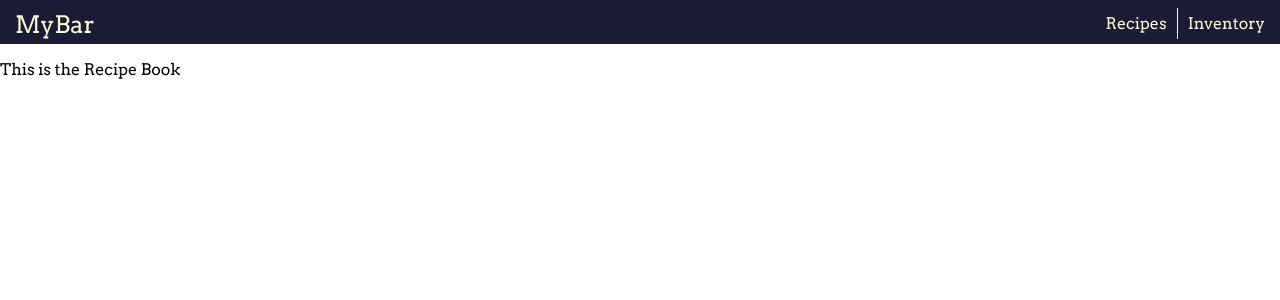
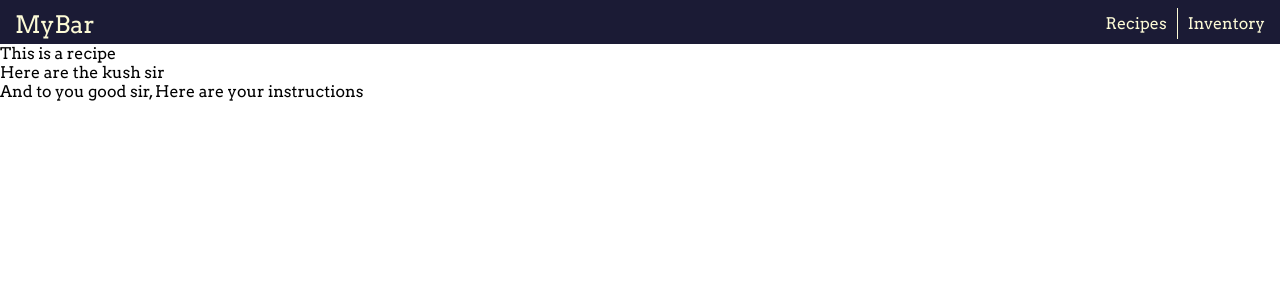
Before and after one commit to AsFal/bar, a React app in the folder front_end/: page /recipes in a window 1280 px wide. Shown: the top 300 px of the page. Built offline with nearby package versions, Linux system fonts and the light colour scheme.

Commit message:
All new coponents for the recipe book are created

```diff
--- a/front_end/src/components/App.jsx
+++ b/front_end/src/components/App.jsx
@@ -1,10 +1,10 @@
 import React, {Component} from "react";
 import {BrowserRouter, Route, Switch} from "react-router-dom";
 import ErrorPage from "./Error.jsx";
-import Home from "./Home.jsx";
+import Home from "./home/Home.jsx";
 import Navbar from "./Navbar.jsx";
-import IngredientInventory from "./IngredientInventory.jsx";
-import RecipeBook from "./RecipeBook.jsx";
+import IngredientInventory from "./inventory/IngredientInventory.jsx";
+import RecipeBook from "./recipes/RecipeBook.jsx";
 
 import '../styles/App.css';
 
--- a/front_end/src/components/Home.jsx
+++ b/front_end/src/components/home/Home.jsx
@@ -1,8 +1,8 @@
 import React from "react";
 
-import "../styles/Home.css";
+import "../../styles/Home.css";
 
-import BarImage from "../images/bar.jpg";
+import BarImage from "../../images/bar.jpg";
 
 
 export default function Home(props) {
--- a/front_end/src/components/IngredientInventory.jsx
+++ b/front_end/src/components/inventory/IngredientInventory.jsx
@@ -1,7 +1,7 @@
 import React, {Component} from "react";
 import IngredientList from "./IngredientList.jsx";
-import "../styles/IngredientInventory.css"
-import kegs from "../images/kegs.jpg";
+import "../../styles/IngredientInventory.css"
+import kegs from "../../images/kegs.jpg";
 
 // Nothing in this page is functional as of yet
 function IngredientListToggleButton(props) {
--- a/front_end/src/components/IngredientList.jsx
+++ b/front_end/src/components/inventory/IngredientList.jsx
@@ -1,7 +1,7 @@
 import React, {Component} from "react";
 // import IngredientAdd from "./IngredientAdd.jsx";
 
-import "../styles/IngredientList.css"
+import "../../styles/IngredientList.css"
 
 let IngredientRow = (props)=>{
     return (
--- /dev/null
+++ b/front_end/src/components/recipes/Recipe.jsx
@@ -0,0 +1,21 @@
+import React, {Component} from "react";
+import RecipeIngredients from "./RecipeIngredients.jsx";
+import RecipeInstructions from "./RecipeInstructions.jsx";
+
+
+export default class Recipe extends Component {
+    constructor(props) {
+        super(props);
+    }
+
+    render() {
+        return (
+        <div>
+            This is a recipe
+            <RecipeIngredients/>
+            <RecipeInstructions/>
+        </div>
+        );
+    }
+
+}
--- a/front_end/src/components/RecipeBook.jsx
+++ b/front_end/src/components/recipes/RecipeBook.jsx
@@ -1,4 +1,5 @@
 import React, {Component} from "react";
+import Recipe from "./Recipe.jsx";
 
 export default class RecipeBook extends Component {
     constructor(props) {
@@ -8,9 +9,7 @@ export default class RecipeBook extends Component {
     render() {
         return (
             <div>
-                <p>
-                    This is the Recipe Book
-                </p>
+                <Recipe/>
             </div>
         )
     }
--- /dev/null
+++ b/front_end/src/components/recipes/RecipeIngredients.jsx
@@ -0,0 +1,5 @@
+import React from "react";
+
+export default function RecipeIngredients() {
+    return(<div>Here are the kush sir</div>);
+}
--- /dev/null
+++ b/front_end/src/components/recipes/RecipeInstructions.jsx
@@ -0,0 +1,5 @@
+import React from "react";
+
+export default function RecipeInstructions(props) {
+    return(<div>And to you good sir, Here are your instructions</div>);
+}
```
Also changed, not shown: front_end/src/components/Recipe.jsx (deleted).
